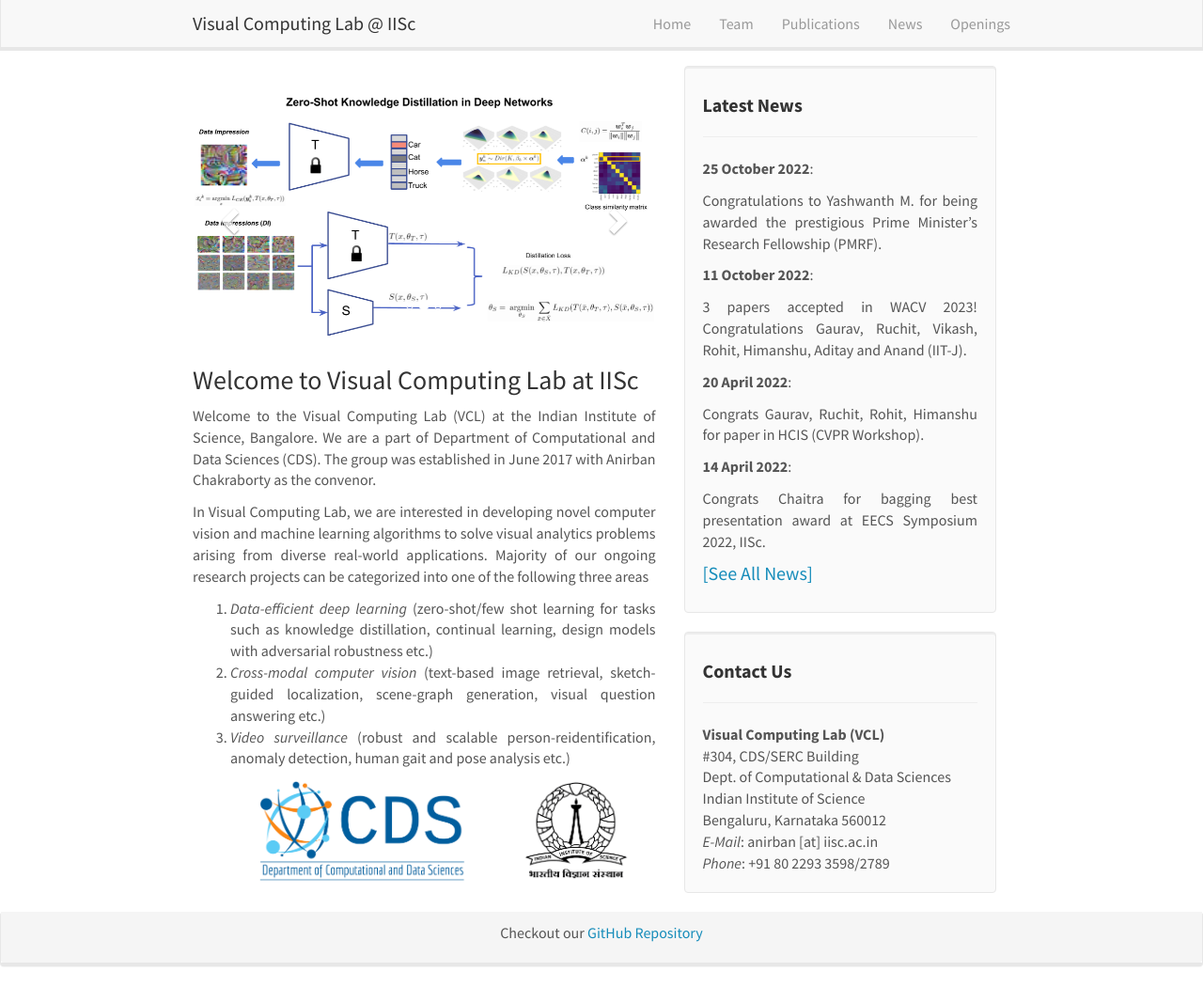
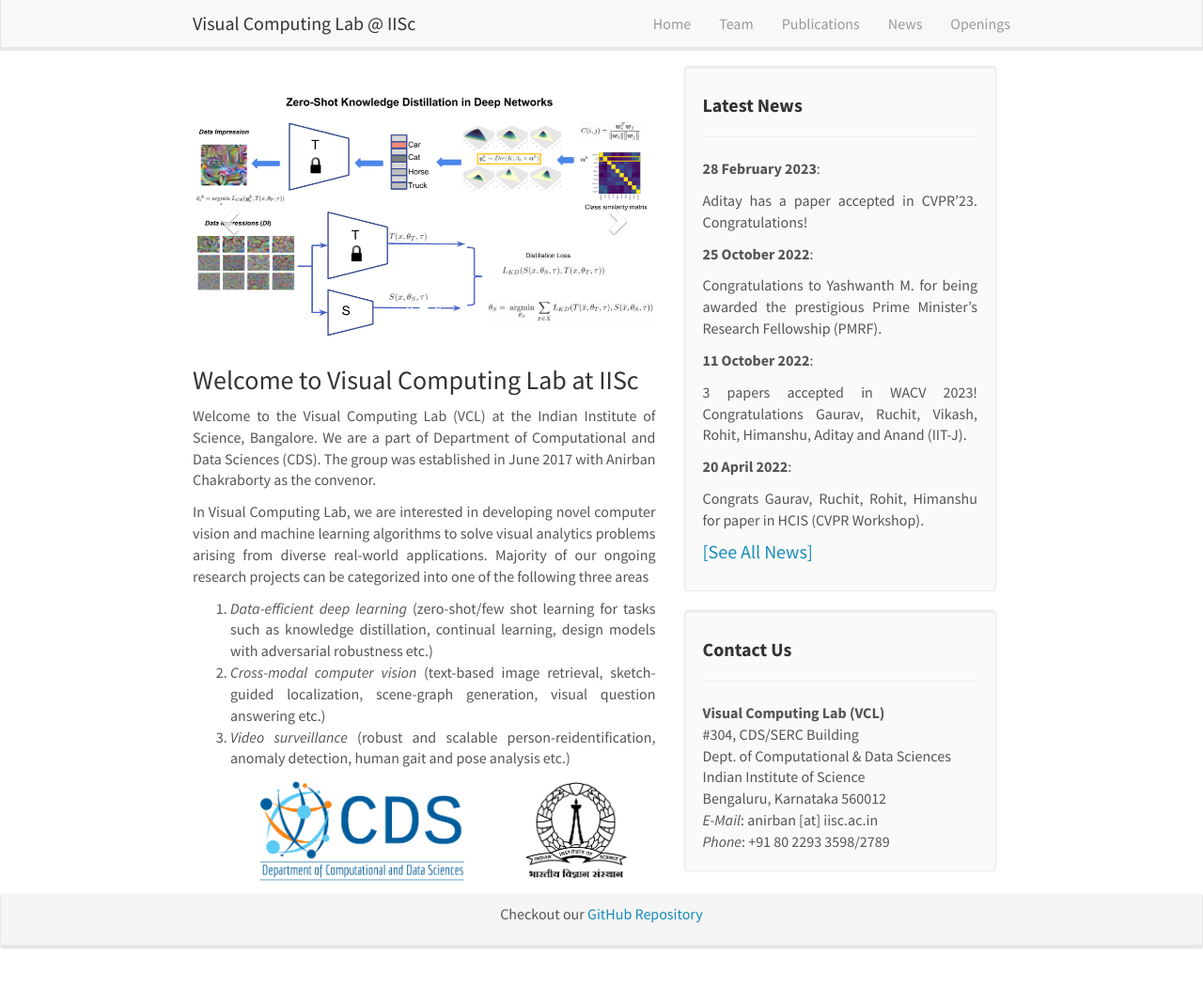
Before and after one commit to vcl-iisc/vclab-website, a Jekyll site: the page built from _pages/home.md, in a window 1280 px wide and 1050 px high. Shown: the whole window at 94% size. Built offline with Jekyll 4.4.1, drawn with Linux system fonts in a browser that asks for light colours; nearby versions of some CDN libraries.

Commit message:
Update news with Aditay's CVPR acceptance

```diff
--- a/_data/news.yml
+++ b/_data/news.yml
@@ -1,3 +1,6 @@
+- date: 28 February 2023
+  headline: Aditay has a paper accepted in CVPR'23. Congratulations!
+
 - date: 25 October 2022
   headline: Congratulations to Yashwanth M. for being awarded the prestigious Prime Minister's Research Fellowship (PMRF).
 
```
